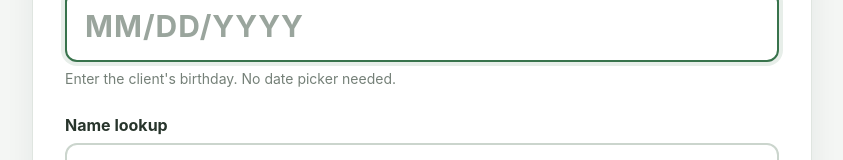
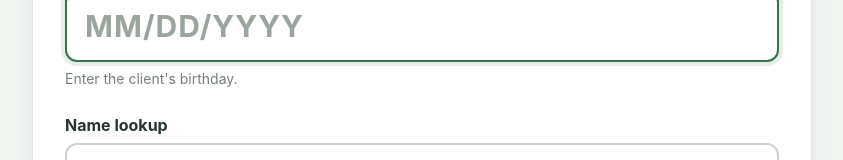
Before and after one commit to jeffdesouzadev/sunrise-mailroom, a React app in the folder frontend/app/: page / in a window 1280 px wide. Shown: the part 298-458 px from the top of the page, without its empty margins (218-1061 px from the left). Built offline with nearby package versions, Linux system fonts and the light colour scheme; the HTML template or start-up script is replaced by a standard one.

Commit message:
slightly better verbiage

```diff
--- a/frontend/app/src/App.jsx
+++ b/frontend/app/src/App.jsx
@@ -394,7 +394,7 @@ function App() {
                 />
 
                 <p className="field-hint">
-                  Enter the client's birthday. No date picker needed.
+                  Enter the client's birthday.
                 </p>
 
                 <div className="name-search">
```
